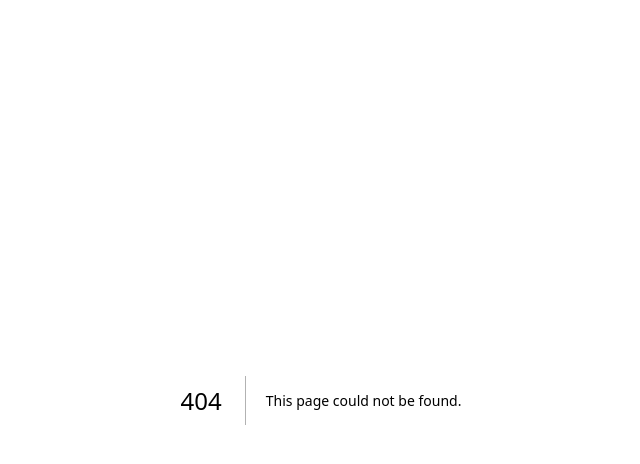
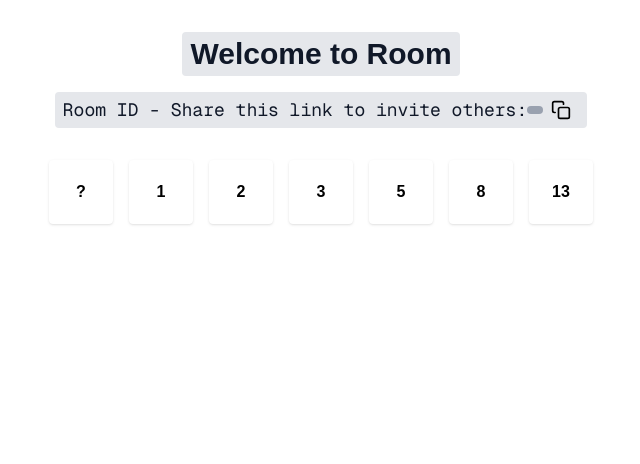
Before and after one commit to KeiraMo/voting-app, a Next.js app: page /room in a window 1280 px wide. Before the commit this address had no page. Shown: the top 464 px of the page, without its empty margins (319-959 px from the left). Built offline with nearby package versions, Linux system fonts and the light colour scheme.

Commit message:
redesigned home page - create and join is one button, room page created with clickable number cards and can copy room link to clipboard

```diff
--- a/app/globals.css
+++ b/app/globals.css
@@ -3,6 +3,14 @@
 :root {
   --background: #ffffff;
   --foreground: #171717;
+
+  /* Theme Colours */
+  --plum: #653466;
+  --aubergine: #472566;
+  --grape: #421C52;
+  --blue-violet: #521f83;
+
+
 }
 
 @theme inline {
--- a/app/page.tsx
+++ b/app/page.tsx
@@ -1,51 +1,51 @@
 /**
- * This is the start/login page of the application.
+ * This is the home/login page of the application.
  */
 "use client";
+
 import { useState } from "react";
+import { useRouter } from "next/navigation";
 import Image from "next/image";
 
 
 // Main Home Page Component
 export default function Home() {
-   const [roomId, setRoomId] = useState<string | null>(null);
+  const router = useRouter();
+  const [loading, setLoading] = useState<boolean>(false);
 
-   function generateRoomID(): string {
-
-    console.log("Generate button clicked: Generating Room ID");
+  /**
+   * Generates a random Room ID.
+   * @return void
+   */
+  function createAndJoinRoom(): void {
+    setLoading(true);
+    console.log("Generate button clicked");
     const newId = Math.random().toString(36).substring(2, 8).toUpperCase();
-    setRoomId(newId);
-    return newId;
-  }
-
-  function copyToClipboard() {
-    console.log("Copy button clicked");
+    console.log("Generating room", newId);
+    router.push(`/room?roomId=${newId}`); // Navigate to the room page with the new Room ID
   }
 
    return (
     <main className="min-h-screen flex flex-col items-center justify-center p-8 text-center">
-      <div className="bg-purple-800 border-4 border-purple-950 rounded-xl px-4 py-4 shadow-md flex items-center justify-center mb-8">
+      <div className="border-4 border-purple-950 rounded-xl px-4 py-4 shadow-md flex items-center justify-center mb-8">
         <h1 className="text-4xl font-bold text-white">You Better Vote!</h1>
       </div>
 
       <div className="flex flex-col items-center gap-4 border-2 border-gray-300 rounded-xl p-6 bg-white shadow-md">
         <button
           className="bg-blue-600 text-white rounded-lg px-6 py-3 hover:bg-blue-700 transition"
-          onClick={generateRoomID}
+          onClick={createAndJoinRoom}
+          disabled={loading}
         >
-          Generate Room ID
-        </button>
-        <p className="text-lg font-medium text-gray-900">
-          Room ID: <span className="font-mono bg-gray-200 text-gray-900 px-2 py-1 rounded">{roomId}</span>
-          <button onClick={copyToClipboard} className="hover:opacity-70 px-2 py-1">
-            <Image
-              src="/copy.svg"
-              alt="Copy room ID"
+          {loading ? "Creating Room..." : "Create & Join Room"}
+          <Image
+              src="/log-in.svg"
+              alt="log-in arrow"
               width={20}
               height={20}
+              className="inline-block ml-2 align-middle filter invert"
             />
-          </button>
-        </p>
+        </button>
       </div>
 
       <footer className="mt-12 text-gray-500 text-sm">
--- /dev/null
+++ b/app/room/page.tsx
@@ -0,0 +1,74 @@
+/**
+ * Room page created by app/page.tsx
+ * Page where users actually vote
+ */
+"use client";
+
+import { useSearchParams } from "next/navigation";
+import Image from "next/image";
+
+export default function RoomPage() {
+    const searchParams = useSearchParams();
+    const roomId = searchParams.get("roomId");
+
+    const roomLink = `${typeof window !== 'undefined' ? window.location.origin : ''}/room?roomId=${roomId}`;
+
+    /**
+    * Copies the current Room ID to the clipboard.
+    * @return void
+    */
+    const copyToClipboard = async () => {
+        console.log("Copy button clicked");
+        if (roomLink) {
+            try {
+                await navigator.clipboard.writeText(roomLink);
+                alert("Room link copied to clipboard!");
+                console.log("Room link copied to clipboard: ", roomLink);
+            } catch (err) {
+                console.error("Failed to copy Room link: ", err);
+            }
+        }
+    };
+
+    const handleVoteSelection = (value: string | number) => {
+        console.log("Vote selected:", value);
+    };
+
+    // Button fibonacci vote values
+    const voteValues = ["?", 1, 2, 3, 5, 8, 13];
+
+    return (
+        <main className="min-h-screen flex flex-col items-center p-8 text-center">
+            {/* Room Header */}
+            <h1 className="text-3xl font-bold mb-4 bg-gray-200 text-gray-900 px-2 py-1 rounded">
+                Welcome to Room {roomId}
+            </h1>
+            {/* Room link box */}
+            <div className="font-mono bg-gray-200 text-gray-900 px-2 py-1 rounded">
+                <p className="text-lg flex items-center">
+                    Room ID - Share this link to invite others: <span className="font-mono bg-gray-400 text-gray-900 px-2 py-1 rounded">{roomId}</span>
+                    <button onClick={copyToClipboard} className="hover:opacity-70 px-2 py-1">
+                        <Image
+                            src="/copy.svg"
+                            alt="Copy room ID"
+                            width={20}
+                            height={20}
+                        />
+                    </button>
+                </p>
+            </div>
+            {/* Voting buttons */}
+             <div className="flex flex-row gap-4 mt-8">
+                    {voteValues.map((value) => (
+                        <button
+                            key={value}
+                            onClick={() => handleVoteSelection(value)}
+                            className="w-16 h-16 bg-white text-black font-bold rounded shadow hover:bg-gray-300 transition"
+                        >
+                            {value}
+                        </button>
+                    ))}
+                </div>
+        </main>
+    );
+}
```
Also changed, not shown: public/log-in.svg (added).
